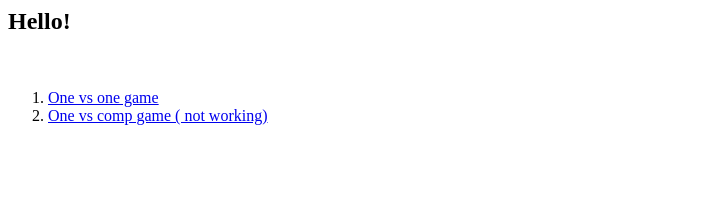
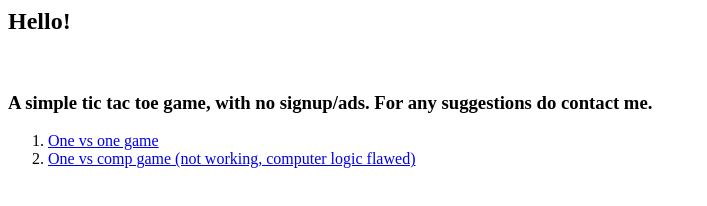
Before and after one commit to goyal-sidd/tictactoe-game, a plain HTML site: page index.html in a window 1280 px wide. Shown: the whole page, without its empty margins (0-707 px from the left). Drawn offline with Linux system fonts and the light colour scheme.

Commit message:
Create index.html

```diff
--- a/index.html
+++ b/index.html
@@ -3,9 +3,10 @@
 <body>
 <h2>Hello!</h2>
 <br>
+  <h3>A simple tic tac toe game, with no signup/ads. For any suggestions do contact me.</h3>
 <ol>
 <li><a href = "Game.html">One vs one game</a></li>
-<li><a href = "game2.html">One vs comp game ( not working)</a></li>
+<li><a href = "game2.html">One vs comp game (not working, computer logic flawed)</a></li>
 </ol>
 </body>
 </html>
```
